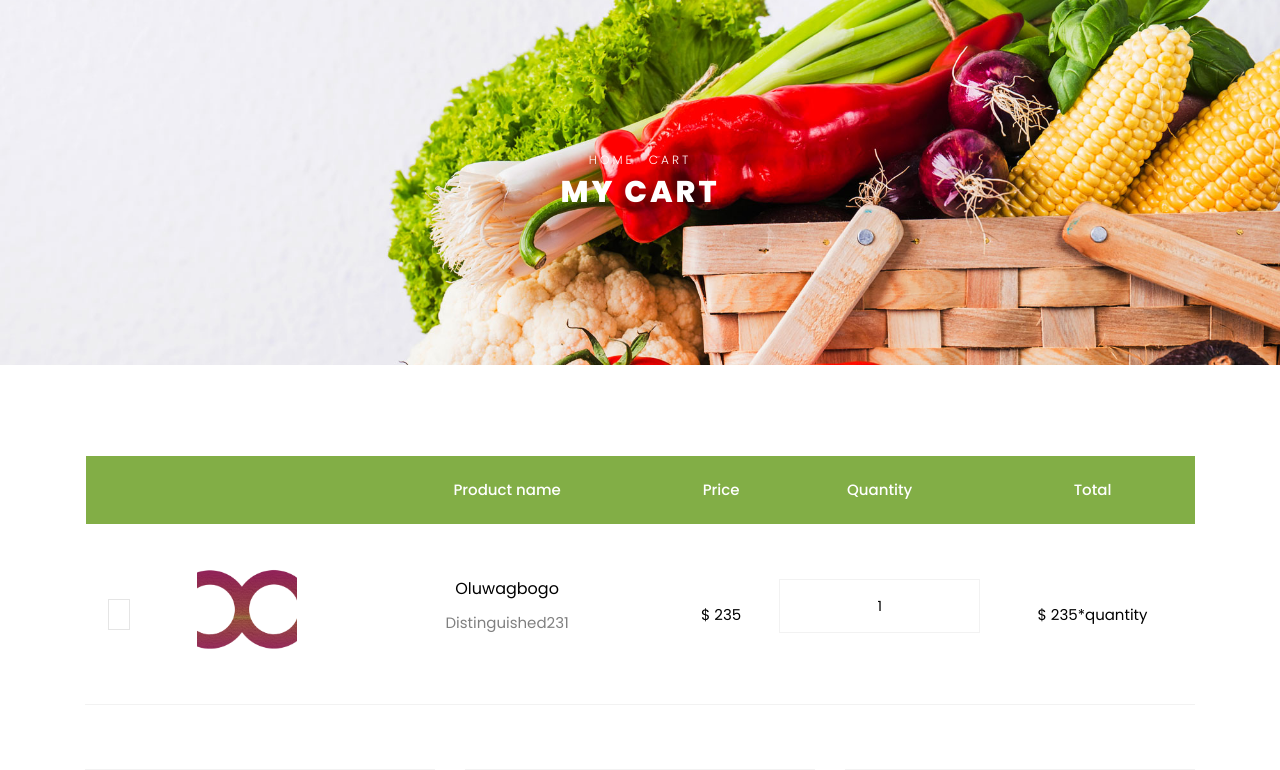
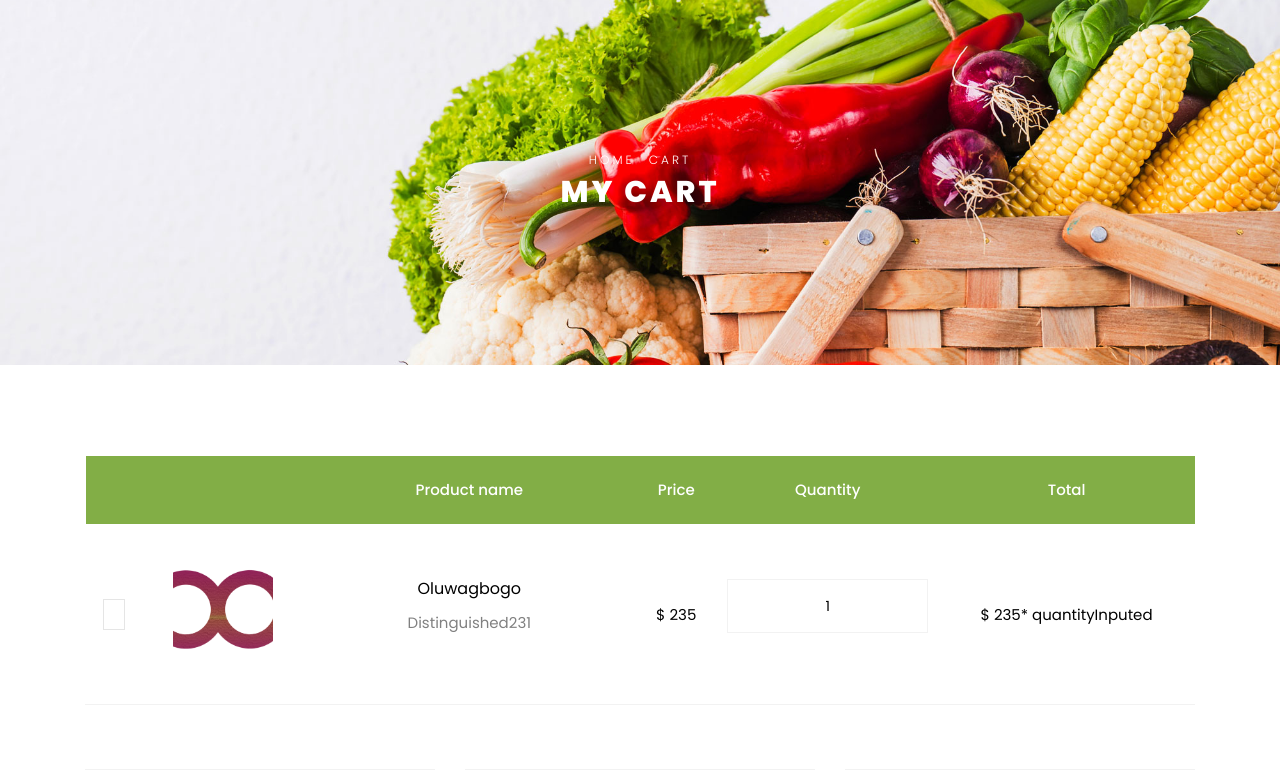
Before and after one commit to O-GDev/Farmlink, a Django app: template templates/ecom/cart.html in a window 1280 px wide. Shown: the part 97-867 px from the top of the page. Run offline with Django 3.2, Linux system fonts and the light colour scheme; the template is opened without the code that fills it: values that come from a table or form of the project are taken from there, others are empty; data comes from the database, SQL or seed files in the repository; some libraries are stand-ins or nearby versions.

Commit message:
cart updated

```diff
--- a/templates/ecom/cart.html
+++ b/templates/ecom/cart.html
@@ -139,11 +139,14 @@
 
 						        <td class="quantity">
 						        	<div class="input-group mb-3">
-					             	<input type="text" name="quantity" class="quantity form-control input-number" value="1" min="1" max="100">
+					             	<input type="text" id="QuantityInputField" name="quantity" class="quantity form-control input-number" value="1" min="1" max="100">
 					          	</div>
 					          </td>
+							  <script>
+								var quantityInputed = document.getElementById("QuantityInputField").value
+							  </script>
 
-						        <td class="total">$ {{p.price}}*quantity </td>
+						        <td class="total">$ {{p.price}}* quantityInputed </td>
 						      </tr><!-- END TR-->
 
 						      <!-- <tr class="text-center">
@@ -170,7 +173,7 @@
 						    </tbody>
 							{%else%}
 							<br><br><br>
-							<h1>no products</h1>
+							<h1></h1>
 							{% endif %}
 							{% endfor %}
 						  </table>
```
